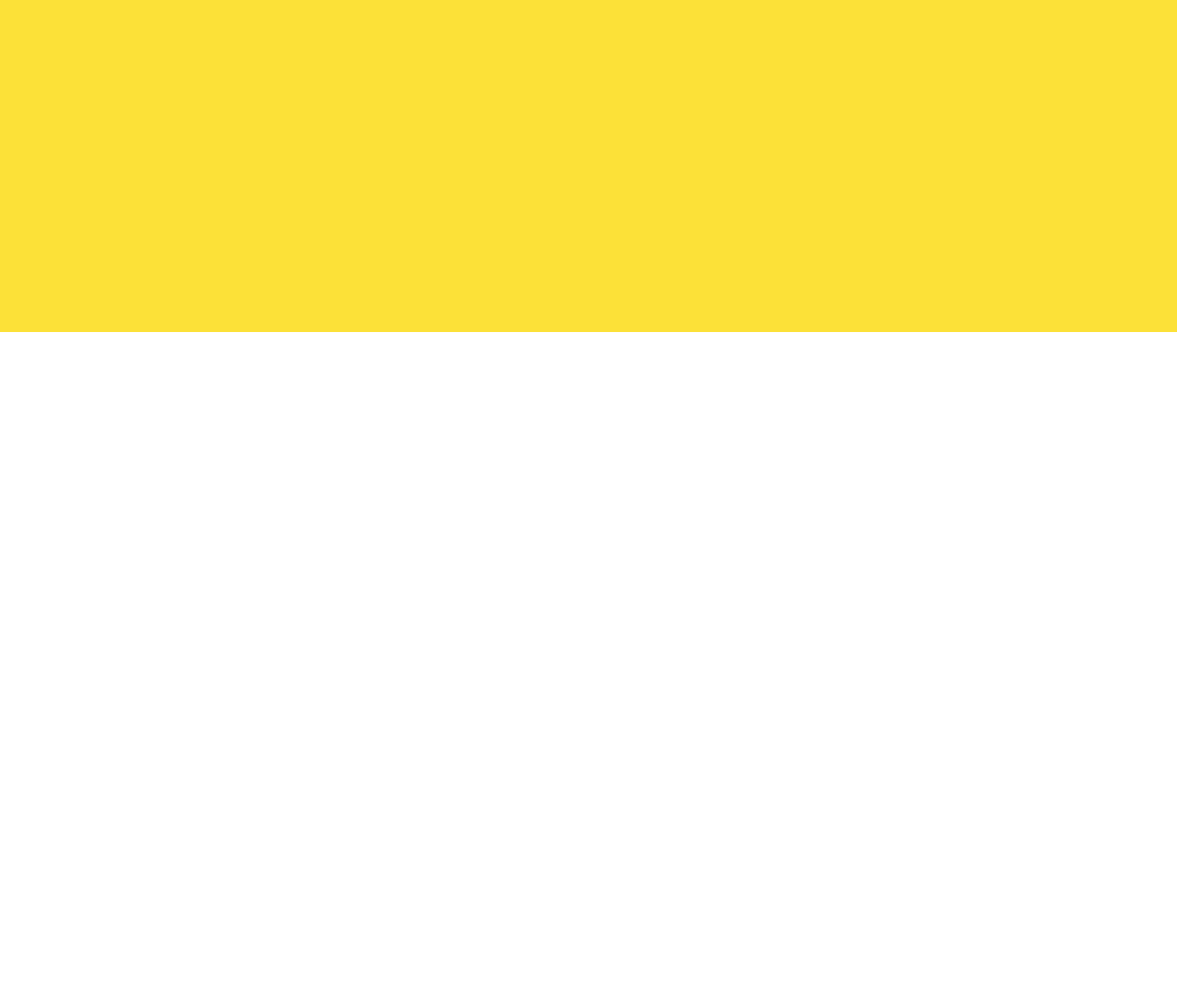
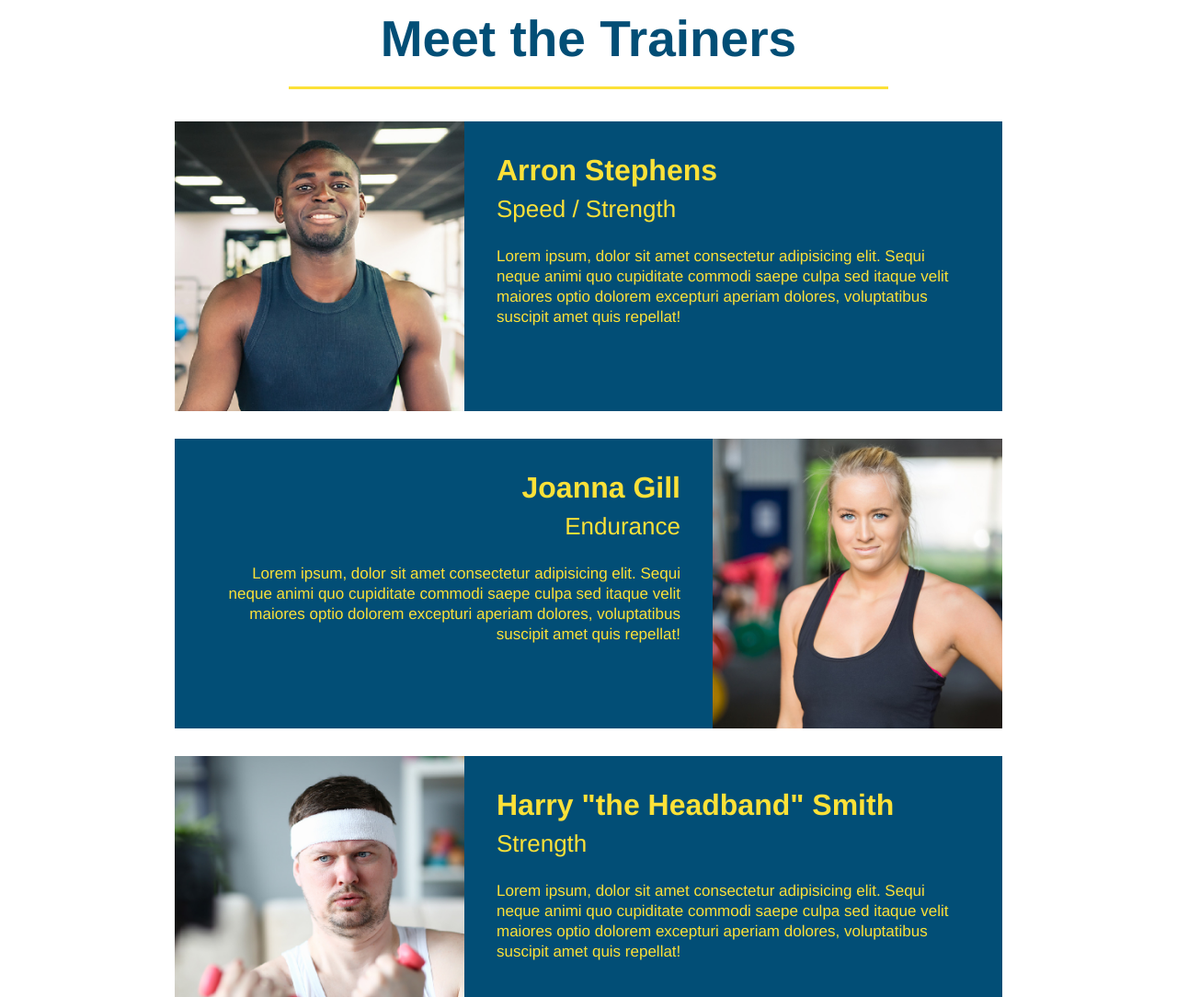
Before and after one commit to awnasworthy/RunBuddy, a plain HTML site: page index.html in a window 1280 px wide. Shown: the part 2780-3864 px from the top of the page at 92% size. Before the commit the page ends 3141 px from the top, so only its background shows below. Drawn offline with Linux system fonts and the light colour scheme.

Commit message:
meet the trainers section

```diff
--- a/assets/css/style.css
+++ b/assets/css/style.css
@@ -160,3 +160,47 @@ body {
   .steps span {
     font-size: 38px;
   }
+  /*Trainers CSS Starts Here*/
+  .trainers {
+    text-align: center;
+  }
+  .trainer {
+    width: 900px;
+    margin: 0 auto 30px auto;
+    background: #024e76;
+    color: #fce138;
+    overflow: auto;
+  }
+  .trainer img {
+    width: 35%;
+    float: left;
+  }
+
+  .trainer-bio {
+    padding: 35px;
+    float: left;
+    width: 65%;
+  }
+
+  .text-left {
+    text-align: left;
+  }
+
+  .text-right {
+    text-align: right;
+  }
+  .trainer-bio h3 {
+    font-size: 32px;
+    margin-bottom: 8px;
+  }
+
+  .trainer-bio h4 {
+    font-weight: lighter;
+    font-size: 26px;
+    margin-bottom: 25px;
+  }
+
+  .trainer-bio p {
+    font-size: 17px;
+    line-height: 1.3;
+  }
--- a/index.html
+++ b/index.html
@@ -99,8 +99,44 @@
 </section>
 
 <!--"your trainers" section-->
-<section id="your-trainers">
-    <h2>Your Trainers</h2>
+<section id="your-trainers" class="trainers">
+    <h2 class="section-title primary-border">Meet the Trainers</h2>
+    <article class="trainer">
+        <img src="./assets/images/trainer-1.jpg" alt="Arron Stephens in his workout clothes, ready to pump iron" />
+        <div class="trainer-bio text-left">
+          <h3>Arron Stephens</h3>
+          <h4>Speed / Strength</h4>
+          <p>
+            Lorem ipsum, dolor sit amet consectetur adipisicing elit. Sequi neque animi quo cupiditate commodi saepe culpa sed
+            itaque velit maiores optio dolorem excepturi aperiam dolores, voluptatibus suscipit amet quis repellat!
+          </p>
+        </div>
+      </article>
+      <!-- second trainer bio -->
+<article class="trainer">
+    <div class="trainer-bio text-right">
+      <h3>Joanna Gill</h3>
+      <h4>Endurance</h4>
+      <p>
+        Lorem ipsum, dolor sit amet consectetur adipisicing elit. Sequi neque animi quo cupiditate commodi saepe culpa sed
+        itaque velit maiores optio dolorem excepturi aperiam dolores, voluptatibus suscipit amet quis repellat!
+      </p>
+    </div>
+    <img src="./assets/images/trainer-2.jpg" alt="Joanna Gill cooling off after a workout" />
+  </article>
+
+  <!-- third trainer bio -->
+  <article class="trainer">
+    <img src="./assets/images/trainer-3.jpg" alt="Harry Smith wearing a headband and lifting comically small pink weights" />
+    <div class="trainer-bio text-left">
+      <h3>Harry "the Headband" Smith</h3>
+      <h4>Strength</h4>
+      <p>
+        Lorem ipsum, dolor sit amet consectetur adipisicing elit. Sequi neque animi quo cupiditate commodi saepe culpa sed
+        itaque velit maiores optio dolorem excepturi aperiam dolores, voluptatibus suscipit amet quis repellat!
+      </p>
+    </div>
+  </article>
 </section>
 
 <!--"reach out" section-->
```
Also changed, not shown: assets/images/trainer-1.jpg (added), assets/images/trainer-2.jpg (added), assets/images/trainer-3.jpg (added).
